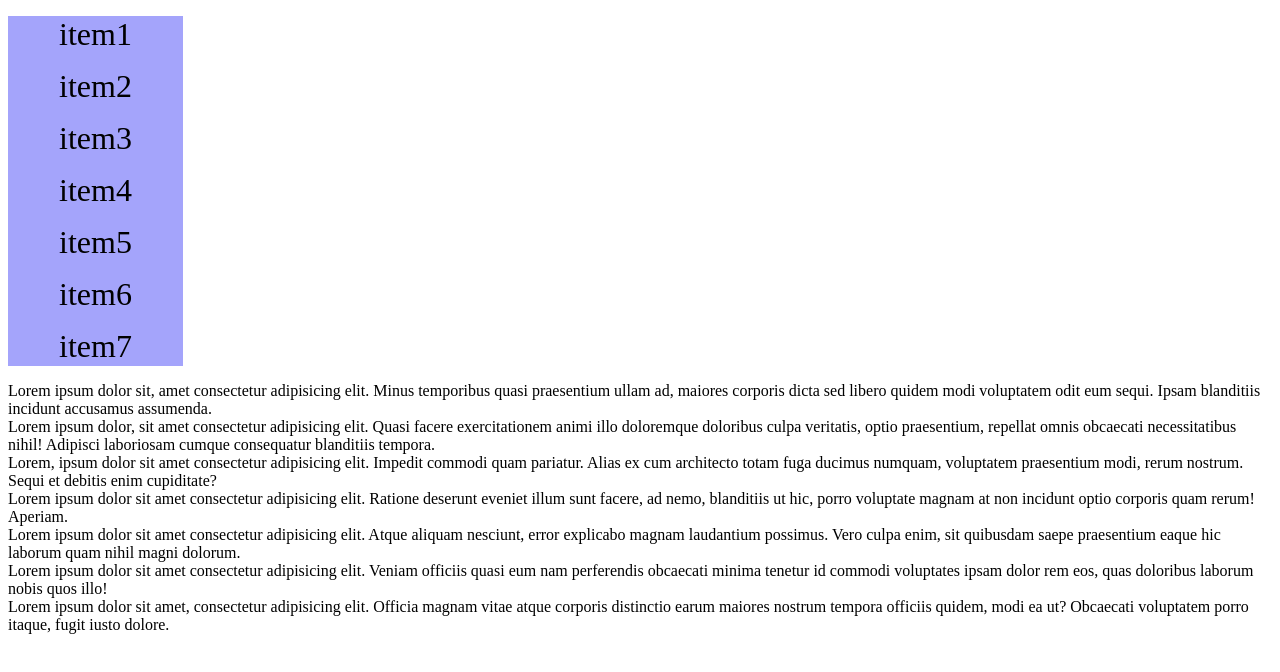
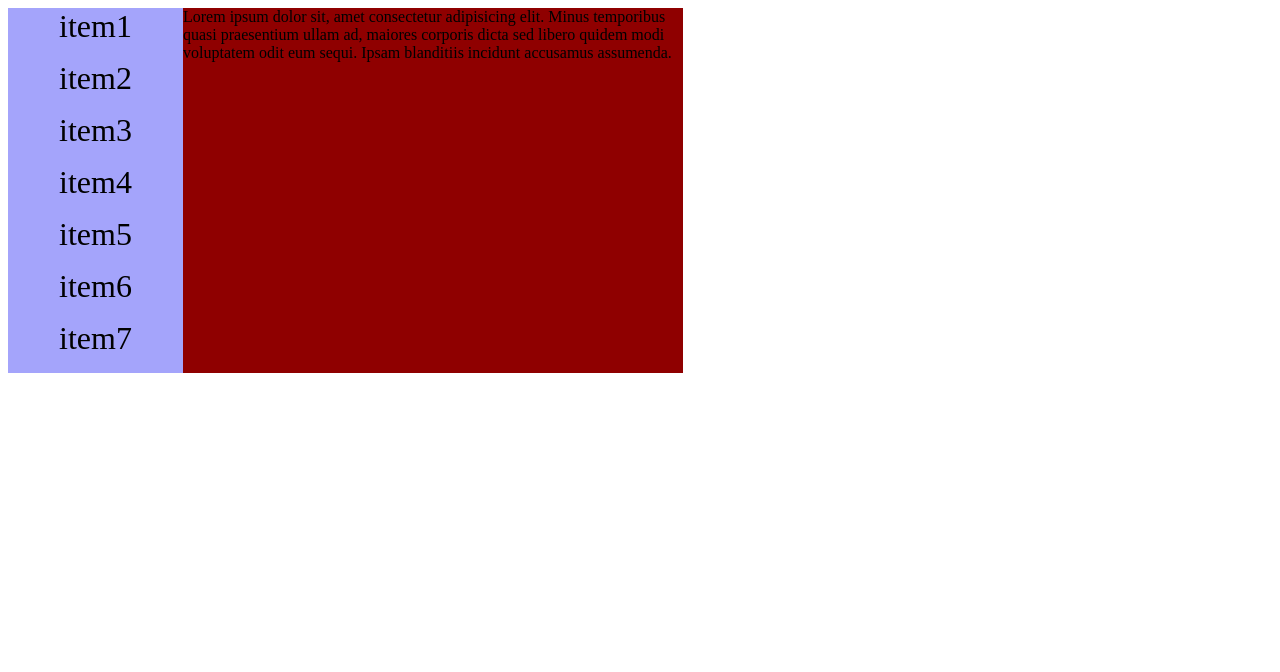
Before and after one commit to victor4107/laboratorna3, a plain HTML site: page index.html in a window 1280 px wide. Drawn offline with Linux system fonts and the light colour scheme.

Commit message:
position

```diff
--- a/index.html
+++ b/index.html
@@ -10,6 +10,7 @@
 </head>
 
 <body>
+    <div class="wrapper">
         <ul>
             <li onclick="click(1)" id="item1" class="item">item1</li>
             <li onclick="click(2)" id="item2" class="item">item2</li>
@@ -19,16 +20,16 @@
             <li onclick="click(6)" id="item6" class="item">item6</li>
             <li onclick="click(7)" id="item7" class="item">item7</li>
         </ul>
-    <div class="block1">Lorem ipsum dolor sit, amet consectetur adipisicing elit. Minus temporibus quasi praesentium ullam ad, maiores corporis dicta sed libero quidem modi voluptatem odit eum sequi. Ipsam blanditiis incidunt accusamus assumenda.</div>
-    <div class="block2">Lorem ipsum dolor, sit amet consectetur adipisicing elit. Quasi facere exercitationem animi illo doloremque doloribus culpa veritatis, optio praesentium, repellat omnis obcaecati necessitatibus nihil! Adipisci laboriosam cumque consequatur blanditiis
+        <div id="block1" class="block">Lorem ipsum dolor sit, amet consectetur adipisicing elit. Minus temporibus quasi praesentium ullam ad, maiores corporis dicta sed libero quidem modi voluptatem odit eum sequi. Ipsam blanditiis incidunt accusamus assumenda.</div>
+        <div id="block2" class="block" style="display:none">Lorem ipsum dolor, sit amet consectetur adipisicing elit. Quasi facere exercitationem animi illo doloremque doloribus culpa veritatis, optio praesentium, repellat omnis obcaecati necessitatibus nihil! Adipisci laboriosam cumque consequatur blanditiis
             tempora.
         </div>
-    <div class="block3">Lorem, ipsum dolor sit amet consectetur adipisicing elit. Impedit commodi quam pariatur. Alias ex cum architecto totam fuga ducimus numquam, voluptatem praesentium modi, rerum nostrum. Sequi et debitis enim cupiditate?</div>
-    <div class="block4">Lorem ipsum dolor sit amet consectetur adipisicing elit. Ratione deserunt eveniet illum sunt facere, ad nemo, blanditiis ut hic, porro voluptate magnam at non incidunt optio corporis quam rerum! Aperiam.</div>
-    <div class="block5">Lorem ipsum dolor sit amet consectetur adipisicing elit. Atque aliquam nesciunt, error explicabo magnam laudantium possimus. Vero culpa enim, sit quibusdam saepe praesentium eaque hic laborum quam nihil magni dolorum.</div>
-    <div class="block6">Lorem ipsum dolor sit amet consectetur adipisicing elit. Veniam officiis quasi eum nam perferendis obcaecati minima tenetur id commodi voluptates ipsam dolor rem eos, quas doloribus laborum nobis quos illo!</div>
-    <div class="block7">Lorem ipsum dolor sit amet, consectetur adipisicing elit. Officia magnam vitae atque corporis distinctio earum maiores nostrum tempora officiis quidem, modi ea ut? Obcaecati voluptatem porro itaque, fugit iusto dolore.</div>
-
+        <div id="block3" class="block" style="display:none">Lorem, ipsum dolor sit amet consectetur adipisicing elit. Impedit commodi quam pariatur. Alias ex cum architecto totam fuga ducimus numquam, voluptatem praesentium modi, rerum nostrum. Sequi et debitis enim cupiditate?</div>
+        <div id="block4" class="block" style="display:none">Lorem ipsum dolor sit amet consectetur adipisicing elit. Ratione deserunt eveniet illum sunt facere, ad nemo, blanditiis ut hic, porro voluptate magnam at non incidunt optio corporis quam rerum! Aperiam.</div>
+        <div id="block5" class="block" style="display:none">Lorem ipsum dolor sit amet consectetur adipisicing elit. Atque aliquam nesciunt, error explicabo magnam laudantium possimus. Vero culpa enim, sit quibusdam saepe praesentium eaque hic laborum quam nihil magni dolorum.</div>
+        <div id="block6" class="block" style="display:none">Lorem ipsum dolor sit amet consectetur adipisicing elit. Veniam officiis quasi eum nam perferendis obcaecati minima tenetur id commodi voluptates ipsam dolor rem eos, quas doloribus laborum nobis quos illo!</div>
+        <div id="block7" class="block" style="display:none">Lorem ipsum dolor sit amet, consectetur adipisicing elit. Officia magnam vitae atque corporis distinctio earum maiores nostrum tempora officiis quidem, modi ea ut? Obcaecati voluptatem porro itaque, fugit iusto dolore.</div>
+    </div>
     <script src="main.js"></script>
 </body>
 
--- a/style.css
+++ b/style.css
@@ -1,8 +1,17 @@
+.wrapper {
+    display: flex;
+}
+
+div {
+    display: inline;
+}
+
 ul {
     background-color: rgb(164, 164, 251);
     width: 175px;
-    height: 350px;
+    height: 365px;
     padding: 0;
+    margin: 0;
 }
 
 li {
@@ -15,3 +24,9 @@ li {
 li:hover {
     background-color: chartreuse;
 }
+
+.block {
+    background-color: rgb(143, 0, 0);
+    height: 365px;
+    width: 500px;
+}
```
Lines whose indentation alone changed are shown as unchanged.
